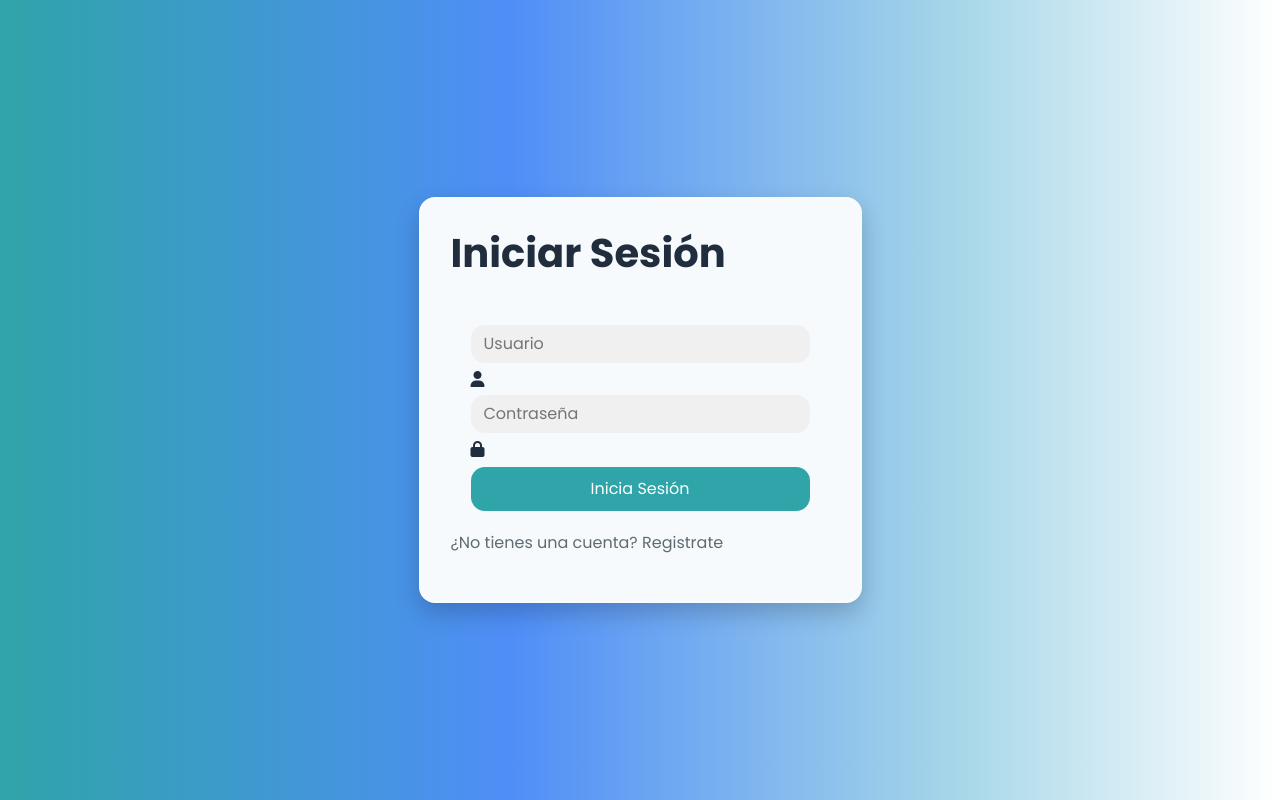
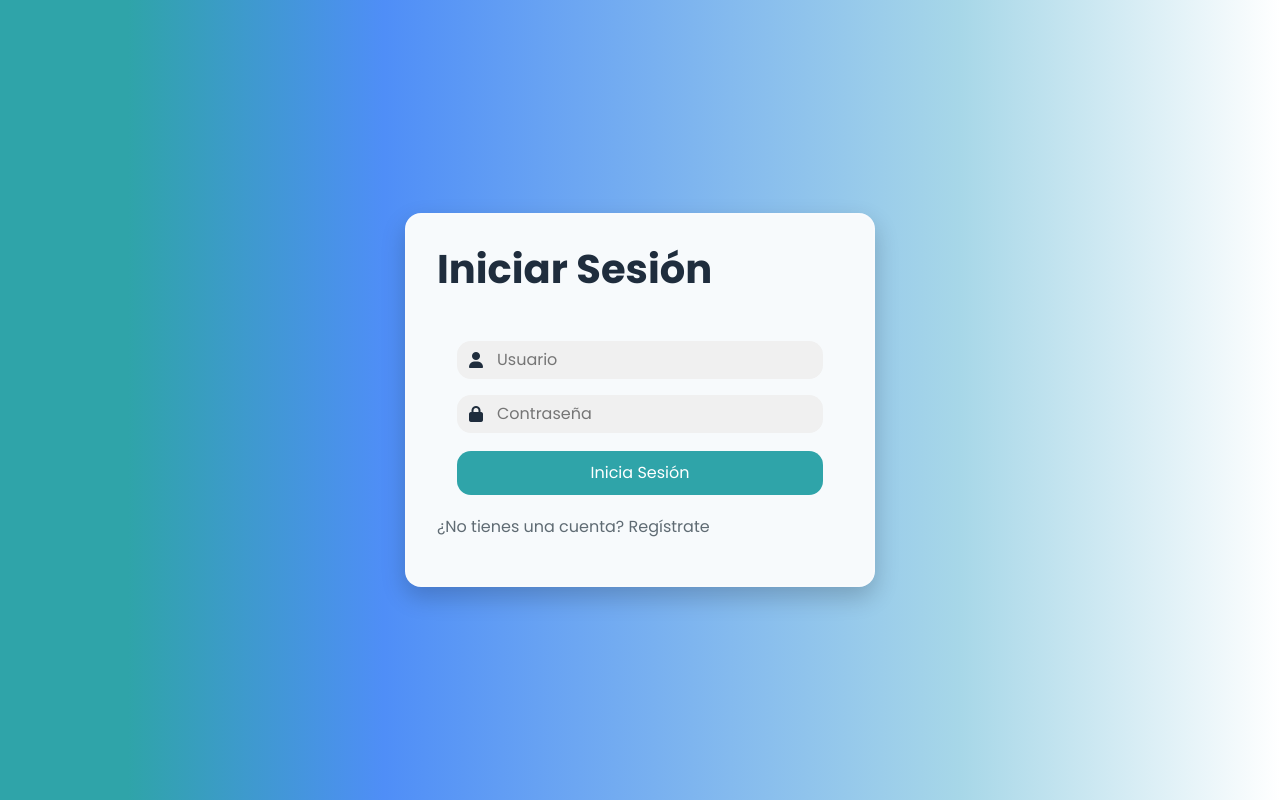
Before and after one commit to alonsoSaavedra-03/Clinica_Proyecto, a PHP site: page /PAGES/login.html in a window 1280 px wide. Run offline with PHP 8.4, Linux system fonts and the light colour scheme; some libraries are stand-ins or nearby versions.

Commit message:
Se finalizo la parte del Login

```diff
--- a/CSS/login_styles.css
+++ b/CSS/login_styles.css
@@ -1,5 +1,6 @@
 :root{
     --colorPrimario: #2FA4A9;      /* Verde médico suave */
+
     --colorSecundario: #4F8EF7;    /* Azul confianza */
     --colorTerciario: #A7D7E8;     /* Azul claro relajante */
 
@@ -19,7 +20,7 @@
 }
 
 body{
-    background: linear-gradient(90deg, var(--colorPrimario) 0%, var(--colorSecundario) 40%, var(--colorTerciario) 75%, #FFFF 100%);
+    background: linear-gradient(90deg, var(--colorPrimario) 10%, var(--colorSecundario) 30%, var(--colorTerciario) 75%, #FFFF 100%);
     background-repeat: no-repeat;
     background-size: cover;
     font-family: "Poppins", sans-serif;
@@ -59,11 +60,23 @@ body{
     justify-content: center;
     }
 
+    .contenedor__input {
+        position: relative;
+        width: 100%;
+    }
+    .contenedor__input i {
+        position: absolute;
+        left: 12px;
+        top: 50%;
+        transform: translateY(-50%);
+        color: #1f2d3d;
+        pointer-events: none;
+    }
     .formulario__input{
     background-color: rgb(240, 240, 240);
     border: none;
     border-radius: 14px;
-    padding: 7px 10px 7px 13px;
+    padding: 7px 10px 7px 40px;
     margin: 8px 0;
     width: 100%;
     color: var(--colorTitulos);
@@ -71,7 +84,7 @@ body{
 
     .formulario__input:focus{
     outline: none;
-    box-shadow: 0 0 5px var(--colorSecundario);
+    box-shadow: 0 0 5px var(--colorPrimario);
     }
 
     .formulario__boton{
@@ -85,8 +98,7 @@ body{
     }
 
     .formulario__boton:hover{
-    color: var(--colorSombreas);
-    background-color: var(--colorSecundario);
+    background-color: #4FC3C8;;
     transform: translateY(-2px);
     transition: 0.3s;
     }
--- /dev/null
+++ b/JS/login.js
@@ -0,0 +1,68 @@
+// Permitira usar la libreria de jQuery para manipular el DOM y manejar eventos de forma sencilla
+$(document).ready(function () {
+
+    $("#loginForm").submit(function (evento) {
+    evento.preventDefault(); //<-- AJAX - Evitar el parapadeo de pantalla (Que se recargue la página al enviar el formulario)
+
+  // Capturamos los datos ingresados por el Usuario en una variable
+    let usuario = $("#txtUsuario").val();
+    let password = $("#txtPassword").val();
+
+    $.ajax({
+        url: "../PHP/login.php",
+        type: "POST",
+        dataType: "json",
+        data: {
+        user: usuario,
+        pass: password,
+        },
+
+        beforeSend: function () {
+      // 1. Mensaje de carga mientras PHP consulta la Base de Datos
+        Swal.fire({
+        title: "Validando credenciales...",
+        html: "Por favor, espere un momento.",
+        allowOutsideClick: false,
+        didOpen: () => {
+        Swal.showLoading();
+        },
+        });
+
+        },
+        success: function (respuesta) {
+        if (respuesta.exito) {
+       // 2. CASO DE ÉXITO: Animación verde
+        Swal.fire({
+        icon: "success",
+        title: "¡Acceso Concedido!",
+        text: "Redirigiendo al sistema...",
+        showConfirmButton: false,
+        timer: 2000, // El popup se cierra solo en 2 segundos
+        }).then(() => {
+        // Esta redirección se ejecuta cuando el timer termina
+        window.location.href = "../PAGES/dashboard.html";
+        });
+
+        } else {
+       // 3. CASO DE ERROR: Animación roja (Credenciales inválidas)
+        Swal.fire({
+        icon: "error",
+        title: "Acceso Denegado",
+        text: "El usuario o la contraseña son incorrectos.",
+        confirmButtonColor: "#d33", // Color rojo para el botón
+        });
+        }
+        },
+
+        error: function () {
+      // 4. CASO DE ERROR CRÍTICO: Falla en el servidor o ruta
+        Swal.fire({
+        icon: "error",
+        title: "¡Error de conexión!",
+        text: "No se pudo conectar con el servidor.",
+        confirmButtonColor: "#3085d6",
+        });
+        },
+    });
+    });
+});
--- a/PAGES/login.html
+++ b/PAGES/login.html
@@ -15,10 +15,10 @@
     <script src="https://kit.fontawesome.com/812c8ee19a.js" crossorigin="anonymous"></script>
 
     <!-- FAVICON DE LA APLICACIÓN DE MATRICULA -->
-    <link rel="shortcut icon" href="img/logo.ico" type="image/x-icon">
+    <link rel="shortcut icon" href="../imagenes/logo.png" type="image/x-icon">
 
     <!-- Hoja de estilos -->
-    <link rel="stylesheet" href="/CSS/login_styles.css">
+    <link rel="stylesheet" href="../CSS/login_styles.css">
 
     <!-- Librería Jquery -->
     <script src="https://code.jquery.com/jquery-3.7.1.min.js"></script>
@@ -26,17 +26,24 @@
 </head>
 <body>
 
+
     <div class="contenedor_formulario">
         <article class="login-card">
             <h1 class="login__titulo">Iniciar Sesión</h1>
             <form class="formulario" id="loginForm">
+            <div class="contenedor__input">
+                <i class="fa-solid fa-user"></i>
                 <input class="formulario__input" type="text" id="txtUsuario" placeholder="Usuario" required>
-        <i class="fa-solid fa-user" style="color: #1f2d3d;"></i>
-        <input class="formulario__input" type="password" id="txtPassword" placeholder="Contraseña" autocomplete="current-password" autocorrect="off" required>
-        <i class="fa-solid fa-lock" style="color: #1f2d3d;"></i>
+            </div>
+            <div class="contenedor__input">
+                <i class="fa-solid fa-lock"></i>
+                <input class="formulario__input" type="password" id="txtPassword" placeholder="Contraseña" autocomplete="current-password" required>
+                </div>
             <button class="formulario__boton" type="submit">Inicia Sesión</button>
             </form>
-        <p class="formulario__mensaje">¿No tienes una cuenta? <a href="#" class="formulario__link">Registrate</a></p>
+            <p class="formulario__mensaje">
+            ¿No tienes una cuenta? <a href="#" class="formulario__link">Regístrate</a>
+            </p>
             <div id="mensaje"></div>
             </article>
     </div>
@@ -47,7 +54,7 @@
 
 
     <!-- login JS -->
-    <script src="js/login.js"></script>
+    <script src="../JS/login.js"></script>
 
 
     <!-- Librería SweetAlert -->
```
Also changed, not shown: PHP/login.php (added, +57 -0 lines). Lines whose indentation alone changed are shown as unchanged.
